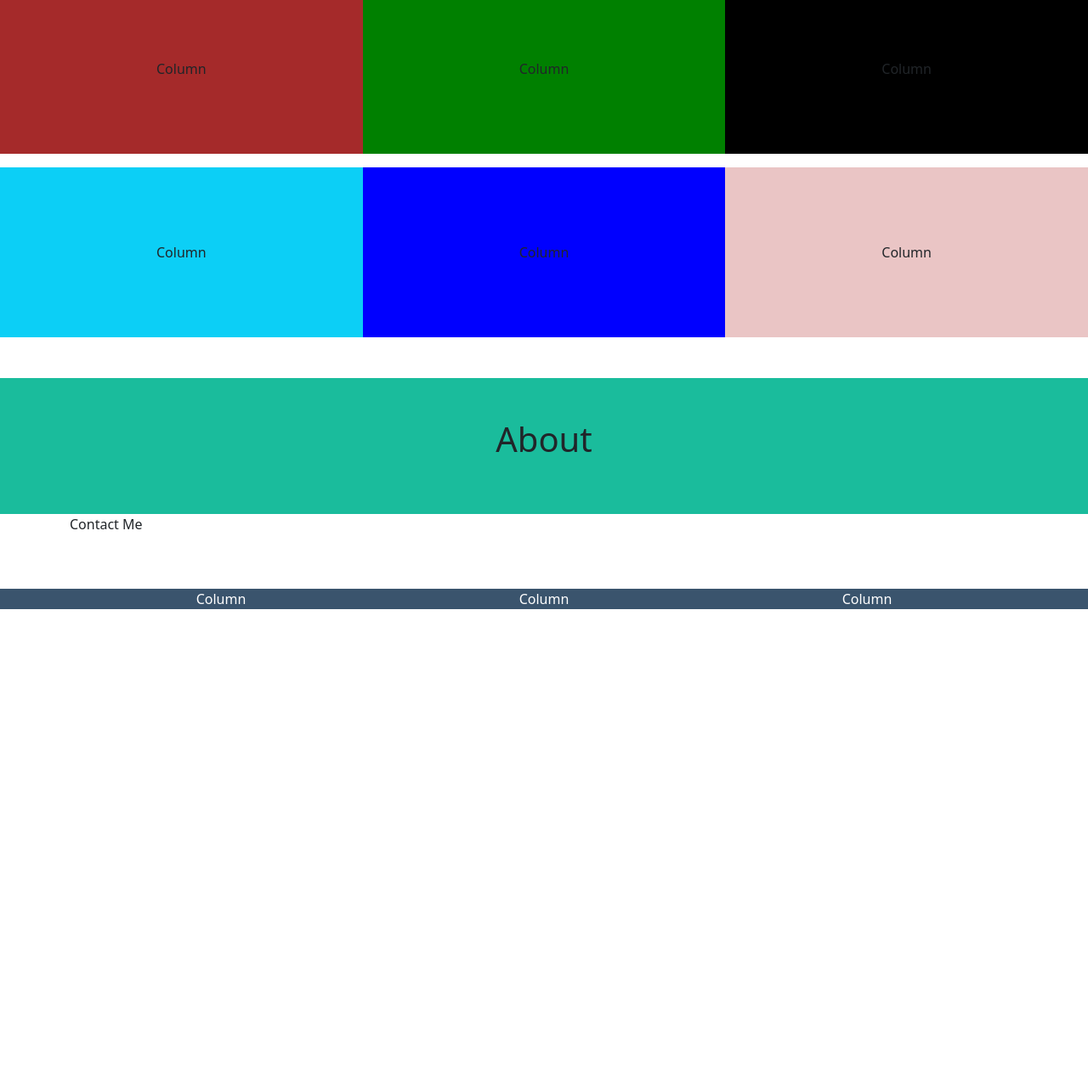
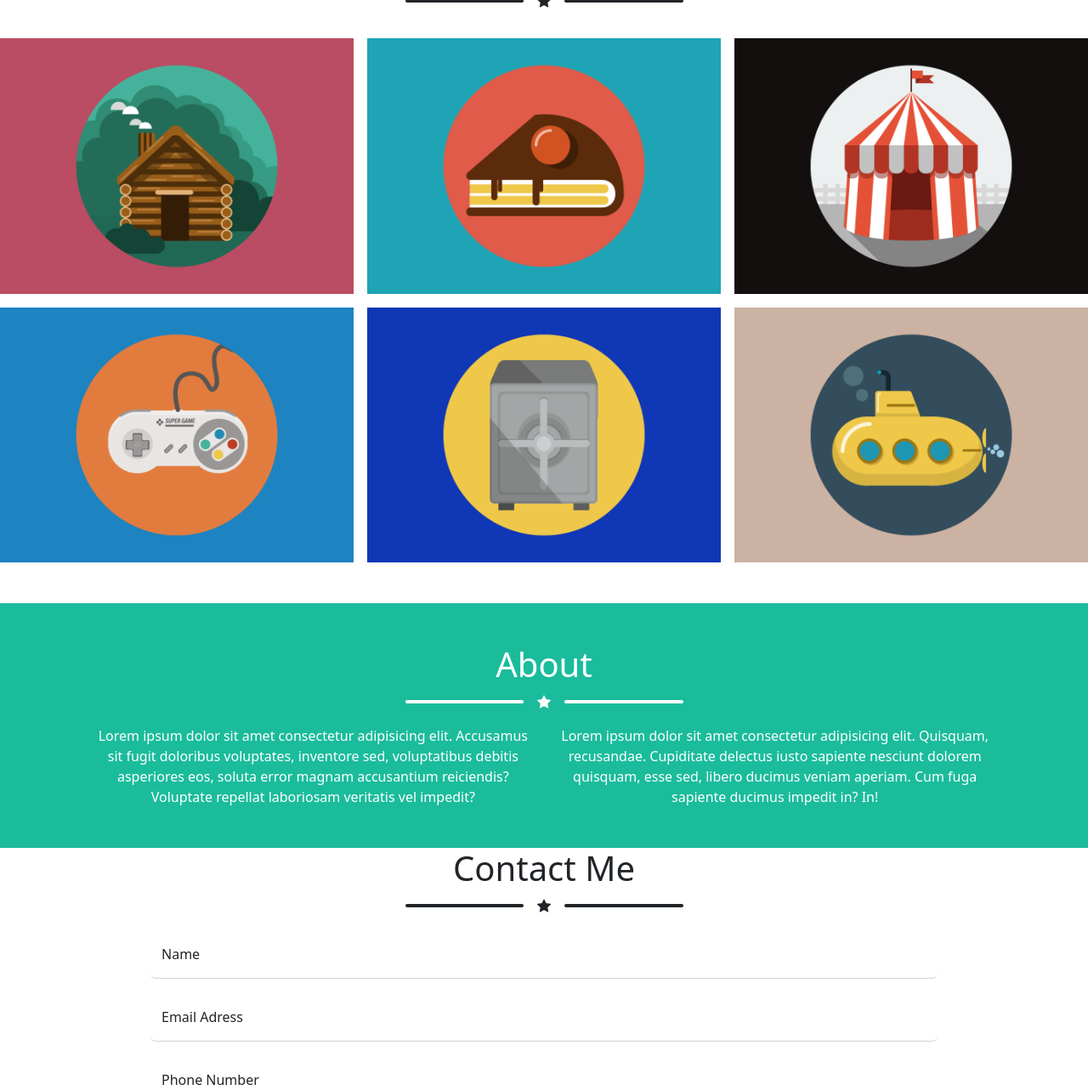
Before and after one commit to Catiflam/html-css-bootstrap-freelancer, a plain HTML site: page index.html in a window 1280 px wide. Shown: the part 647-1930 px from the top of the page at 85% size. Before the commit the page ends 1412 px from the top, so only its background shows below. Drawn offline with nearby package versions, Linux system fonts and the light colour scheme.

Commit message:
edit footer

```diff
--- a/css/style.css
+++ b/css/style.css
@@ -13,42 +13,12 @@
 }
 #about {
 	background-color: #1abc9c;
+	color: white;
 }
 
-.box-a {
-	background-color: brown;
-	text-align: center;
-	line-height: 200px;
-}
-
-.box-b {
-	background-color: green;
-	line-height: 200px;
-	text-align: center;
-}
-
-.box-c {
-	background-color: black;
-	line-height: 200px;
-	text-align: center;
-}
-
-.box-d {
-	background-color: rgb(12, 207, 246);
-	line-height: 200px;
-	text-align: center;
-}
-
-.box-e {
-	background-color: blue;
-	line-height: 200px;
-	text-align: center;
-}
-
-.box-f {
-	background-color: rgb(234, 197, 197);
-	line-height: 200px;
-	text-align: center;
+.bar {
+	height: 4px;
+	border-radius: 5px;
 }
 
 #top-foot {
@@ -58,4 +28,21 @@
 
 #bottom-foot {
 	background-color: #2c3e50;
+	color: white;
+	height: 100px;
 }
+
+.textarea .form-control {
+	height: 200px;
+}
+
+.form-control {
+	border-top: none;
+	border-left: none;
+	border-right: none;
+}
+
+.btn-success {
+	width: 60px;
+	display: block;
+}
--- a/index.html
+++ b/index.html
@@ -55,63 +55,122 @@
 			<div class="container d-flex flex-column align-items-center">
 				<div class="box"><img src="./bootstrap_freelancer/img/avatar.svg" alt="" /></div>
 				<div class="box">Strart Bootstrap</div>
-				<div class="Star"><i class="bi bi-star-fill"></i></div>
-				<div class="box"></div>
+				<div class="box star w-50 d-flex align-items-center justify-content-center">
+					<span class="bar w-25 d-inline-block bg-white"></span>
+					<i class="bi bi-star-fill mx-3"></i>
+					<span class="bar w-25 d-inline-block bg-white"></span>
+				</div>
+				<div class="box">
+					<span>GRAPHIC ARTIST-</span>
+					<span>WEB DESIGNER-</span>
+					<span>ILLUSTRATOE</span>
+				</div>
 			</div>
 		</div>
 		<!-- PORTFOLIO -->
 		<div id="Portfolio" class="text-center py-5">
 			<div class="container text-center">
 				<div class="box"><h1>Portfolio</h1></div>
-				<div class="box"></div>
+				<div class="box star mx-auto w-50 d-flex align-items-center justify-content-center">
+					<span class="bar w-25 d-inline-block bg-dark"></span>
+					<i class="bi bi-star-fill mx-3"></i>
+					<span class="bar w-25 d-inline-block bg-dark"></span>
+				</div>
 			</div>
-			<div class="row g-3 m-auto">
-				<div class="col-12 col-md-6 col-lg-4 box-a">Column</div>
-				<div class="col-12 col-md-6 col-lg-4 box-b">Column</div>
-				<div class="col-12 col-md-6 col-lg-4 box-c">Column</div>
-				<div class="col-12 col-md-6 col-lg-4 box-d">Column</div>
-				<div class="col-12 col-md-6 col-lg-4 box-e">Column</div>
-				<div class="col-12 col-md-6 col-lg-4 box-f">Column</div>
+			<div class="row g-3 mt-3">
+				<div class="col-12 col-md-6 col-lg-4 box-a"><img src="./bootstrap_freelancer/img/cabin.png" class="img-fluid" alt="" /></div>
+				<div class="col-12 col-md-6 col-lg-4 box-b"><img src="./bootstrap_freelancer/img/cake.png" class="img-fluid" alt="" /></div>
+				<div class="col-12 col-md-6 col-lg-4 box-c"><img src="./bootstrap_freelancer/img/circus.png" class="img-fluid" alt="" /></div>
+				<div class="col-12 col-md-6 col-lg-4 box-d"><img src="./bootstrap_freelancer/img/game.png" class="img-fluid" alt="" /></div>
+				<div class="col-12 col-md-6 col-lg-4 box-e"><img src="./bootstrap_freelancer/img/safe.png" class="img-fluid" alt="" /></div>
+				<div class="col-12 col-md-6 col-lg-4 box-f"><img src="./bootstrap_freelancer/img/submarine.png" class="img-fluid" alt="" /></div>
 			</div>
 		</div>
 		<!-- ABOUT -->
 		<div id="about" class="text-center py-5">
 			<div class="container text-center">
 				<div class="box"><h1>About</h1></div>
-				<div class="box"></div>
+				<div class="box">
+					<div class="box star mx-auto w-50 d-flex align-items-center justify-content-center">
+						<span class="bar w-25 d-inline-block bg-white"></span>
+						<i class="bi bi-star-fill mx-3"></i>
+						<span class="bar w-25 d-inline-block bg-white"></span>
+					</div>
+				</div>
 			</div>
-			<div class="row mt-3">
-				<div class="col-8 col-md-5"></div>
-				<div class="col-8 col-md-5"></div>
+			<div class="row mt-3 justify-content-center">
+				<div class="col-8 col-md-5">Lorem ipsum dolor sit amet consectetur adipisicing elit. Accusamus sit fugit doloribus voluptates, inventore sed, voluptatibus debitis asperiores eos, soluta error magnam accusantium reiciendis? Voluptate repellat laboriosam veritatis vel impedit?</div>
+				<div class="col-8 col-md-5">Lorem ipsum dolor sit amet consectetur adipisicing elit. Quisquam, recusandae. Cupiditate delectus iusto sapiente nesciunt dolorem quisquam, esse sed, libero ducimus veniam aperiam. Cum fuga sapiente ducimus impedit in? In!</div>
 			</div>
 		</div>
 		<!-- CONTACTS -->
 		<section id="contact">
-			<div class="container">
-				<div class="box">Contact Me</div>
-				<div class="box"></div>
+			<div class="container text-center">
+				<div class="box"><h1>Contact Me</h1></div>
+				<div class="box">
+					<div class="box star mx-auto w-50 d-flex align-items-center justify-content-center">
+						<span class="bar w-25 d-inline-block bg-dark"></span>
+						<i class="bi bi-star-fill mx-3"></i>
+						<span class="bar w-25 d-inline-block bg-dark"></span>
+					</div>
+				</div>
 
 				<div class="row mt-3 justify-content-center">
-					<div class="col-8"></div>
-					<div class="col"></div>
-					<div class="col"></div>
+					<div class="col-10">
+						<div class="form-floating mb-3">
+							<input type="name" class="form-control" id="floatingName" placeholder="" />
+							<label for="floatingname">Name</label>
+						</div>
+						<div class="form-floating mb-3">
+							<input type="email" class="form-control" id="floatingemail" placeholder="" />
+							<label for="floatingemail">Email Adress</label>
+						</div>
+						<div class="form-floating mb-3">
+							<input type="text" class="form-control" id="floatingtext" placeholder="" />
+							<label for="floatingtext">Phone Number</label>
+						</div>
+
+						<div class="form-floating mb-3">
+							<textarea class="form-control" id="contact-message" name="contact-message" placeholder=""> </textarea>
+							<label for="contact-message">Messaggio</label>
+						</div>
+						<div class="mb-3">
+							<button type="submit" class="btn btn-success">Send</button>
+						</div>
+					</div>
 				</div>
 			</div>
 		</section>
+
 		<!-- FOOTER -->
 		<footer>
 			<div id="footer" class="text-center py-5">
 				<div id="top-foot">
 					<div class="container">
 						<div class="row">
-							<div class="col-12 col-md-4">Column</div>
-							<div class="col-12 col-md-4">Column</div>
-							<div class="col-12 col-md-4">Column</div>
+							<div class="col-12 col-md-4">
+								<h2>Location</h2>
+								<address>2215 Jnh Daniel Drive Clarck,MO <br />54243</address>
+							</div>
+							<div class="col-12 col-md-4">
+								<h2>Around the web</h2>
+								<a href="#"><i class="bi bi-facebook"></i></a>
+								<a href="#"><i class="bi bi-google"></i></a>
+								<a href="#"><i class="bi bi-twitter"></i></a>
+								<a href="#"><i class="bi bi-linkedin"></i></a>
+							</div>
+							<div class="col-12 col-md-4">
+								<h2>About frelancer</h2>
+								<span>Lorem ipsum dolor sit amet consectetur.</span>
+								<a href="#"> Start Bootstrap</a>
+							</div>
 						</div>
 					</div>
 				</div>
 				<div id="bottom-foot">
-					<div class="box"></div>
+					<div class="box">
+						<address>Copyright@iour website</address>
+					</div>
 				</div>
 			</div>
 		</footer>
```
